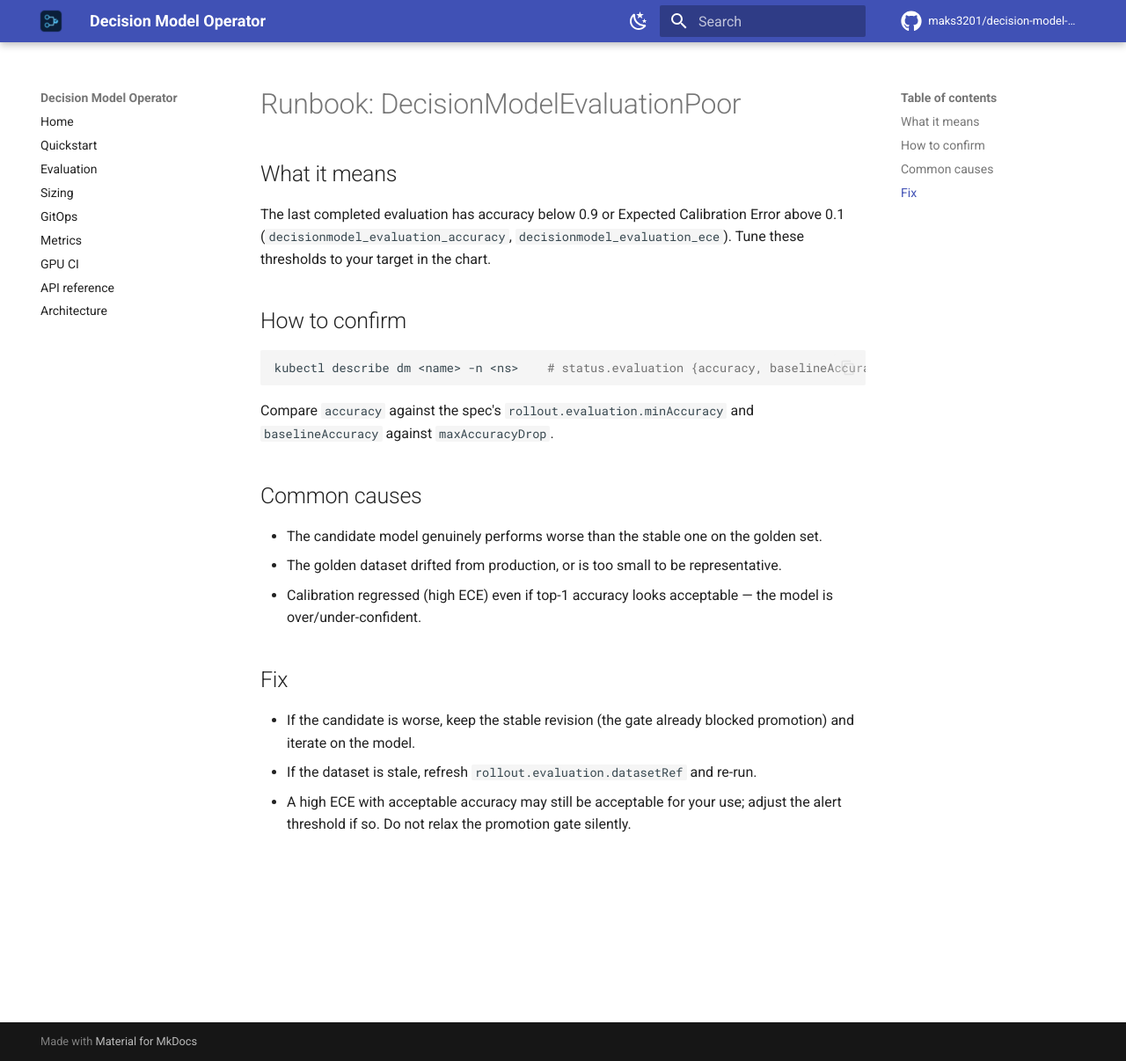
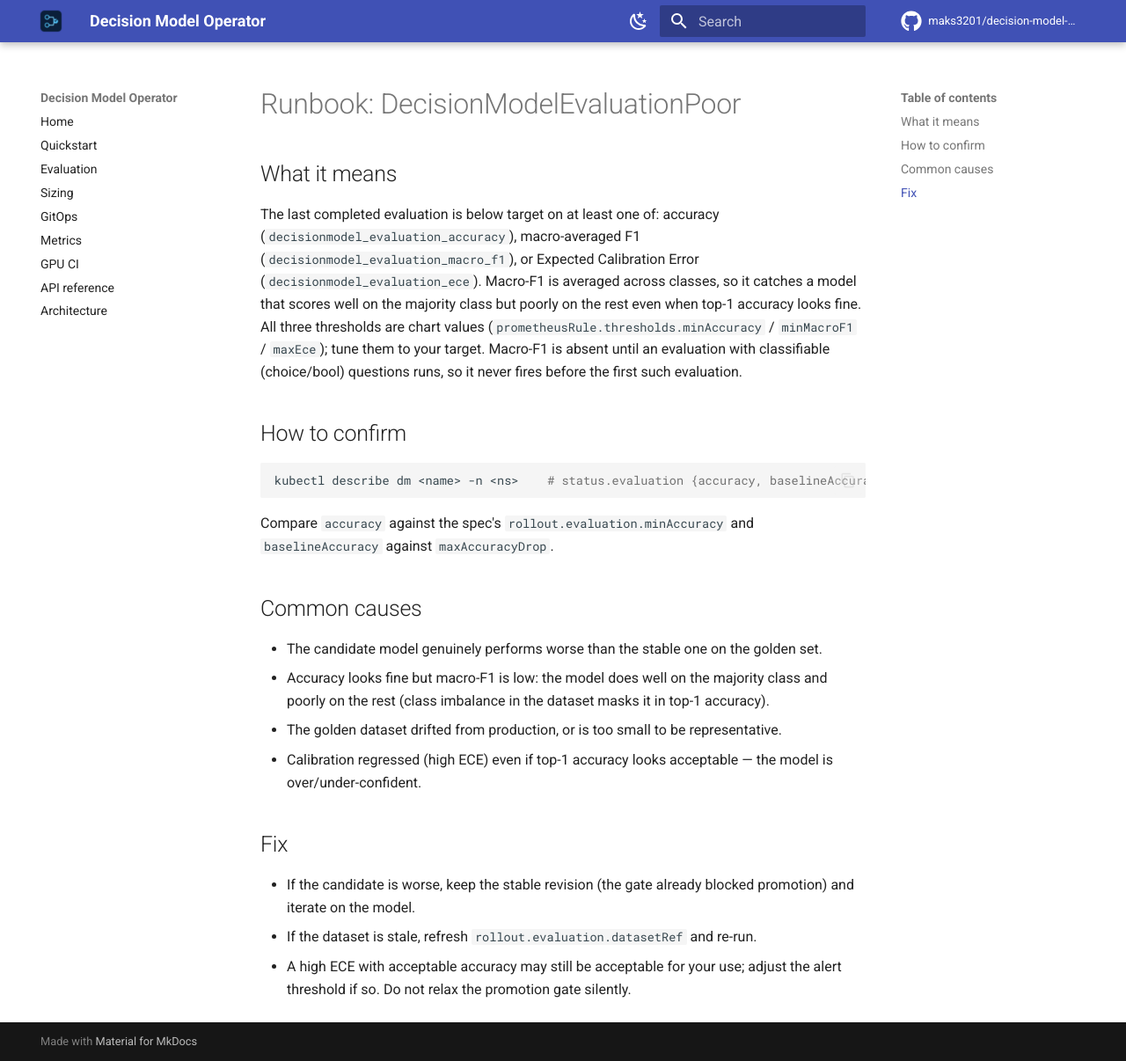
Before and after one commit to maks3201/decision-model-operator, an MkDocs documentation site: the page built from docs/runbooks/DecisionModelEvaluationPoor.md, in a window 1280 px wide and 1206 px high. Shown: the whole window at 88% size. Built offline with MkDocs 1.6.1 and Material for MkDocs 9.7.7, drawn with Linux system fonts in a browser that asks for light colours; comment, search, counter and statistics services are not loaded.

Commit message:
feat(chart): queued-rollout alert, macro-F1 in alerts and dashboard (#97)
- New alert `DecisionModelRolloutQueuedLong` (phase Pending longer than
`prometheusRule.windows.rolloutQueued`, default 30m) with a runbook.
- `DecisionModelEvaluationPoor` also fires on low macro-F1; accuracy,
macro-F1 and ECE thresholds are values (`prometheusRule.thresholds`).
- Dashboard: macro-F1 next to accuracy, queued rollouts, Recreate
stop/restore rate.
The macro-F1 metric and the Recreate results come with #96.

````diff
--- a/docs/runbooks/DecisionModelEvaluationPoor.md
+++ b/docs/runbooks/DecisionModelEvaluationPoor.md
@@ -1,19 +1,27 @@
 # Runbook: DecisionModelEvaluationPoor
 
 ## What it means
-The last completed evaluation has accuracy below 0.9 or Expected Calibration Error
-above 0.1 (`decisionmodel_evaluation_accuracy`, `decisionmodel_evaluation_ece`). Tune
-these thresholds to your target in the chart.
+The last completed evaluation is below target on at least one of: accuracy
+(`decisionmodel_evaluation_accuracy`), macro-averaged F1
+(`decisionmodel_evaluation_macro_f1`), or Expected Calibration Error
+(`decisionmodel_evaluation_ece`). Macro-F1 is averaged across classes, so it catches a
+model that scores well on the majority class but poorly on the rest even when top-1
+accuracy looks fine. All three thresholds are chart values
+(`prometheusRule.thresholds.minAccuracy` / `minMacroF1` / `maxEce`); tune them to your
+target. Macro-F1 is absent until an evaluation with classifiable (choice/bool) questions
+runs, so it never fires before the first such evaluation.
 
 ## How to confirm
 ```sh
-kubectl describe dm <name> -n <ns>    # status.evaluation {accuracy, baselineAccuracy, ece, cases}
+kubectl describe dm <name> -n <ns>    # status.evaluation {accuracy, baselineAccuracy, macroF1, ece, cases}
 ```
 Compare `accuracy` against the spec's `rollout.evaluation.minAccuracy` and
 `baselineAccuracy` against `maxAccuracyDrop`.
 
 ## Common causes
 - The candidate model genuinely performs worse than the stable one on the golden set.
+- Accuracy looks fine but macro-F1 is low: the model does well on the majority class and
+  poorly on the rest (class imbalance in the dataset masks it in top-1 accuracy).
 - The golden dataset drifted from production, or is too small to be representative.
 - Calibration regressed (high ECE) even if top-1 accuracy looks acceptable — the model
   is over/under-confident.
````
Also changed, not shown: charts/decision-model-operator/README.md (+5 -1 lines), docs/runbooks/DecisionModelRolloutQueuedLong.md (added, +44 -0 lines), 4 other files.
